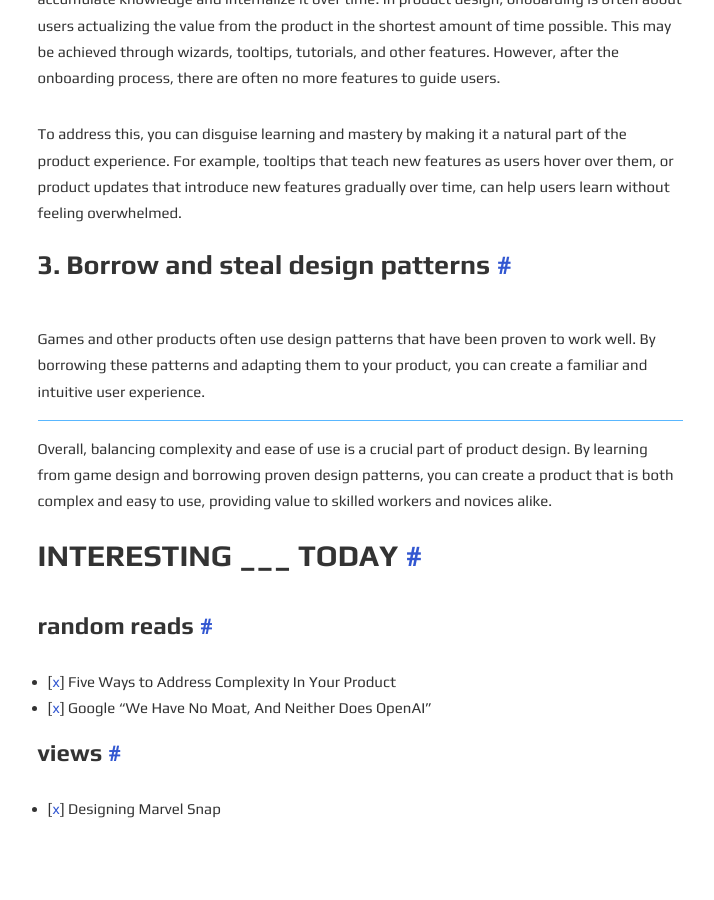
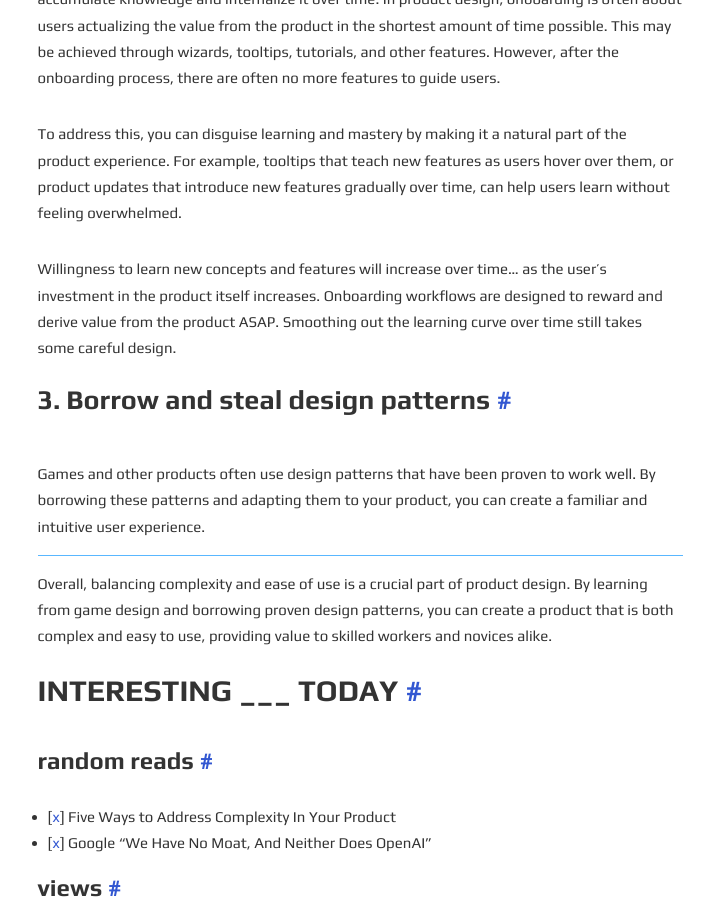
Before and after one commit to justsayknarf/justsayknarf.github.io, a Jekyll site: the page built from _posts/2023-05-04-technical-complexity-and-other-thoughts.md, in a window 1280 px wide and 900 px high, scrolled down 1904 px. Shown: the whole window, without its empty margins (280-994 px from the left). Built offline with Jekyll 4.4.1, drawn with Linux system fonts in a browser that asks for light colours.

Commit message:
Update 2023-05-04-technical-complexity-and-other-thoughts.md

```diff
--- a/_posts/2023-05-04-technical-complexity-and-other-thoughts.md
+++ b/_posts/2023-05-04-technical-complexity-and-other-thoughts.md
@@ -41,6 +41,8 @@
 
 To address this, you can disguise learning and mastery by making it a natural part of the product experience. For example, tooltips that teach new features as users hover over them, or product updates that introduce new features gradually over time, can help users learn without feeling overwhelmed.
 
+Willingness to learn new concepts and features will increase over time... as the user's investment in the product itself increases. Onboarding workflows are designed to reward and derive value from the product ASAP. Smoothing out the learning curve over time still takes some careful design.
+
 ## 3. Borrow and steal design patterns
 Games and other products often use design patterns that have been proven to work well. By borrowing these patterns and adapting them to your product, you can create a familiar and intuitive user experience.
 
```
